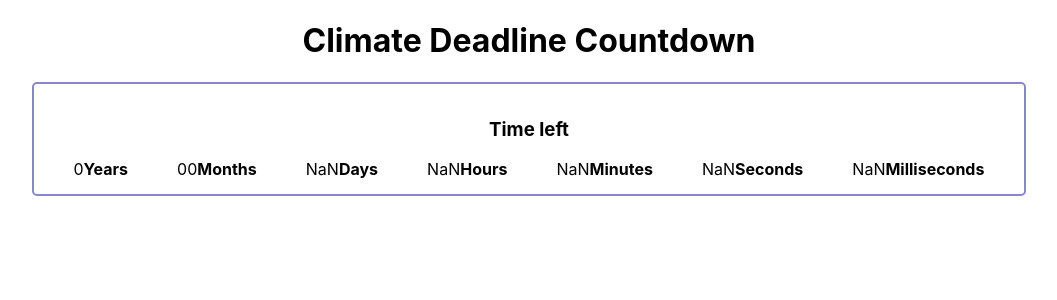
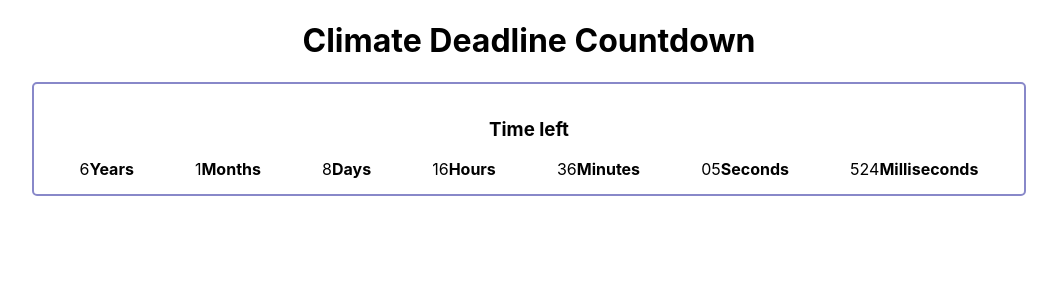
Before and after one commit to connor-cs/climate-clock, a React (Create React App) app: page / in a window 1280 px wide. Shown: the top 300 px of the page, without its empty margins (111-1168 px from the left). Built offline with nearby package versions, Linux system fonts and the light colour scheme; no server answers.

Commit message:
refactored

```diff
--- a/package.json
+++ b/package.json
@@ -7,6 +7,7 @@
     "@testing-library/react": "^13.4.0",
     "@testing-library/user-event": "^13.5.0",
     "dayjs": "^1.11.8",
+    "moment": "^2.29.4",
     "react": "^18.2.0",
     "react-dom": "^18.2.0",
     "react-scripts": "5.0.1",
--- a/src/App.jsx
+++ b/src/App.jsx
@@ -3,11 +3,19 @@ import { getDeadlineFromAPI } from "./utils.js";
 import Clock from "./Clock.jsx";
 import "./index.css";
 import { getRemainingTime } from "./utils.js";
+import moment from "moment";
 
 const URL = "https://api.climateclock.world/v2/clock.json";
 
 export default function App() {
   const [climateCountdown, setClimateCountdown] = useState({
+    // years: timeBetween.years(),
+    // months: timeBetween.months(),
+    // days: timeBetween.days(),
+    // hours: timeBetween.hours(),
+    // minutes: timeBetween.minutes(),
+    // seconds: timeBetween.seconds(),
+    // milliseconds: timeBetween.milliseconds(),
     years: 0,
     months: 0,
     days: 0,
@@ -16,23 +24,29 @@ export default function App() {
     seconds: 0,
     milliseconds: 0,
   });
-  const [dateOfDeadline, setDateOfDeadline] = useState(0);
+  const [dateOfDeadline, setDateOfDeadline] = useState(
+    moment("2029-07-22T16:00:00+00:00")
+  );
 
   useEffect(() => {
-    getDeadlineFromAPI(URL)
-      .then((data) => data.toString())
-      .then((stringData) => setDateOfDeadline(stringData));
+    const timeBetween = moment.duration(dateOfDeadline.diff(moment()));
 
     const interval = setInterval(() => {
-      updateRemainingTime(dateOfDeadline);
+      setClimateCountdown({
+        years: timeBetween.years(),
+        months: timeBetween.months(),
+        days: timeBetween.days(),
+        hours: timeBetween.hours(),
+        minutes: timeBetween.minutes(),
+        seconds: padWithZeroes(timeBetween.seconds(), 2),
+        milliseconds: padWithZeroes(timeBetween.milliseconds(), 3)
+      });
+
     }, 1);
 
     return () => clearInterval(interval);
-  }, [climateCountdown, dateOfDeadline]);
+  }, [climateCountdown]);
 
-  function updateRemainingTime(dateOfDeadline) {
-    setClimateCountdown(getRemainingTime(dateOfDeadline));
-  }
 
   return (
     <div className="main">
@@ -42,4 +56,12 @@ export default function App() {
       </div>
     </div>
   );
+
+  function padWithZeroes(input, minLength) {
+    const inputString = input.toString()
+    if (inputString.length >= minLength) return input
+    return '0'.repeat(minLength-inputString.length) + inputString
+  }
 }
+
+//"2029-07-22T16:00:00+00:00"
--- /dev/null
+++ b/src/refactorUtils.js
@@ -0,0 +1 @@
+import moment from "moment";
```
Also changed, not shown: 1 other file (tests, documents, lock files or other folders).
